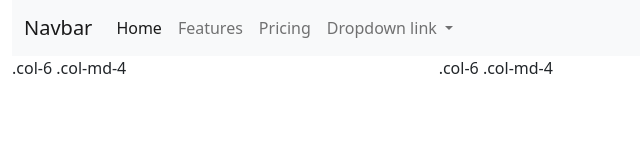
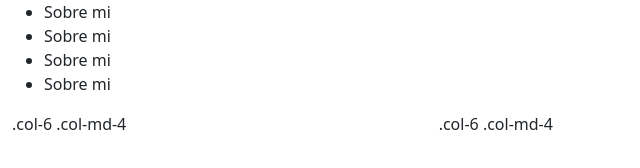
Before and after one commit to naranjose-web/mi-web, a plain HTML site: page index.html in a window 1280 px wide. Shown: the whole page, without its empty margins (0-640 px from the left). Drawn offline with nearby package versions, Linux system fonts and the light colour scheme.

Commit message:
create nav

```diff
--- a/index.html
+++ b/index.html
@@ -14,37 +14,14 @@
 </head>
 <body>
   <div class="container-fluid">
-    <nav class="navbar navbar-expand-lg navbar-light bg-light">
-      <div class="container-fluid">
-        <a class="navbar-brand" href="#">Navbar</a>
-        <button class="navbar-toggler" type="button" data-bs-toggle="collapse" data-bs-target="#navbarNavDropdown" aria-controls="navbarNavDropdown" aria-expanded="false" aria-label="Toggle navigation">
-          <span class="navbar-toggler-icon"></span>
-        </button>
-        <div class="collapse navbar-collapse" id="navbarNavDropdown">
-          <ul class="navbar-nav justify-content-center">
-            <li class="nav-item">
-              <a class="nav-link active" aria-current="page" href="#">Home</a>
-            </li>
-            <li class="nav-item">
-              <a class="nav-link" href="#">Features</a>
-            </li>
-            <li class="nav-item">
-              <a class="nav-link" href="#">Pricing</a>
-            </li>
-            <li class="nav-item dropdown">
-              <a class="nav-link dropdown-toggle" href="#" id="navbarDropdownMenuLink" role="button" data-bs-toggle="dropdown" aria-expanded="false">
-                Dropdown link
-              </a>
-              <ul class="dropdown-menu" aria-labelledby="navbarDropdownMenuLink">
-                <li><a class="dropdown-item" href="#">Action</a></li>
-                <li><a class="dropdown-item" href="#">Another action</a></li>
-                <li><a class="dropdown-item" href="#">Something else here</a></li>
-              </ul>
-            </li>
+        <nav class="nav">
+          <ul class="justify-content-center">
+            <li>Sobre mi</li>
+            <li>Sobre mi</li>
+            <li>Sobre mi</li>
+            <li>Sobre mi</li>
           </ul>
-        </div>
-      </div>
-    </nav>
+        </nav>
 
     <div class="row">
 
```
